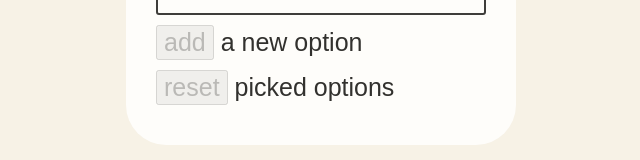
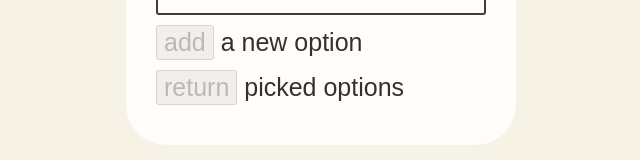
Before and after one commit to dbedggood/random-item-picker, a Svelte app: page / in a window 1280 px wide. Shown: the part 485-645 px from the top of the page, without its empty margins (319-959 px from the left). Built offline with nearby package versions, Linux system fonts and the light colour scheme.

Commit message:
Rename ResetButton to ReturnButton

```diff
--- a/src/App/App.svelte
+++ b/src/App/App.svelte
@@ -7,7 +7,7 @@
     getRandomInt,
     removeItemFromArray,
   } from "./utils";
-  import { AddButton, InputItem, PickButton, ResetButton } from "./components";
+  import { AddButton, InputItem, PickButton, ReturnButton } from "./components";
 
   let inputItems = [...getDefaultSauces(), getNewInputItem()];
   $: isFirstInputPopulated = inputItems.at(0).value.trim();
@@ -54,7 +54,7 @@
     }
   }
 
-  function handleResetPickedItems() {
+  function handleReturnPickedItems() {
     const populatedInputItemsEndIndex = isLastInputPopulated
       ? inputItems.length
       : -1;
@@ -96,7 +96,7 @@
     </ol>
   {/if}
 
-  <ResetButton disabled={!hasPickedItems} {handleResetPickedItems} />
+  <ReturnButton disabled={!hasPickedItems} {handleReturnPickedItems} />
 </main>
 
 <style>
--- a/src/App/components/ResetButton/ResetButton.svelte
+++ /dev/null
@@ -1,14 +0,0 @@
-<script>
-  export let disabled;
-  export let handleResetPickedItems;
-</script>
-
-<div>
-  <button {disabled} on:click={handleResetPickedItems}>reset</button> picked options
-</div>
-
-<style>
-  div {
-    margin-bottom: 0.5rem;
-  }
-</style>
--- a/src/App/components/ResetButton/index.js
+++ /dev/null
@@ -1 +0,0 @@
-export { default } from "./ResetButton.svelte";
--- /dev/null
+++ b/src/App/components/ReturnButton/ReturnButton.svelte
@@ -0,0 +1,14 @@
+<script>
+  export let disabled;
+  export let handleReturnPickedItems;
+</script>
+
+<div>
+  <button {disabled} on:click={handleReturnPickedItems}>return</button> picked options
+</div>
+
+<style>
+  div {
+    margin-bottom: 0.5rem;
+  }
+</style>
--- /dev/null
+++ b/src/App/components/ReturnButton/index.js
@@ -0,0 +1 @@
+export { default } from "./ReturnButton.svelte";
--- a/src/App/components/index.js
+++ b/src/App/components/index.js
@@ -1,4 +1,4 @@
 export { default as AddButton } from "./AddButton";
 export { default as InputItem } from "./InputItem";
 export { default as PickButton } from "./PickButton";
-export { default as ResetButton } from "./ResetButton";
+export { default as ReturnButton } from "./ReturnButton";
```
Also changed, not shown: 3 other files (tests, documents, lock files or other folders).
